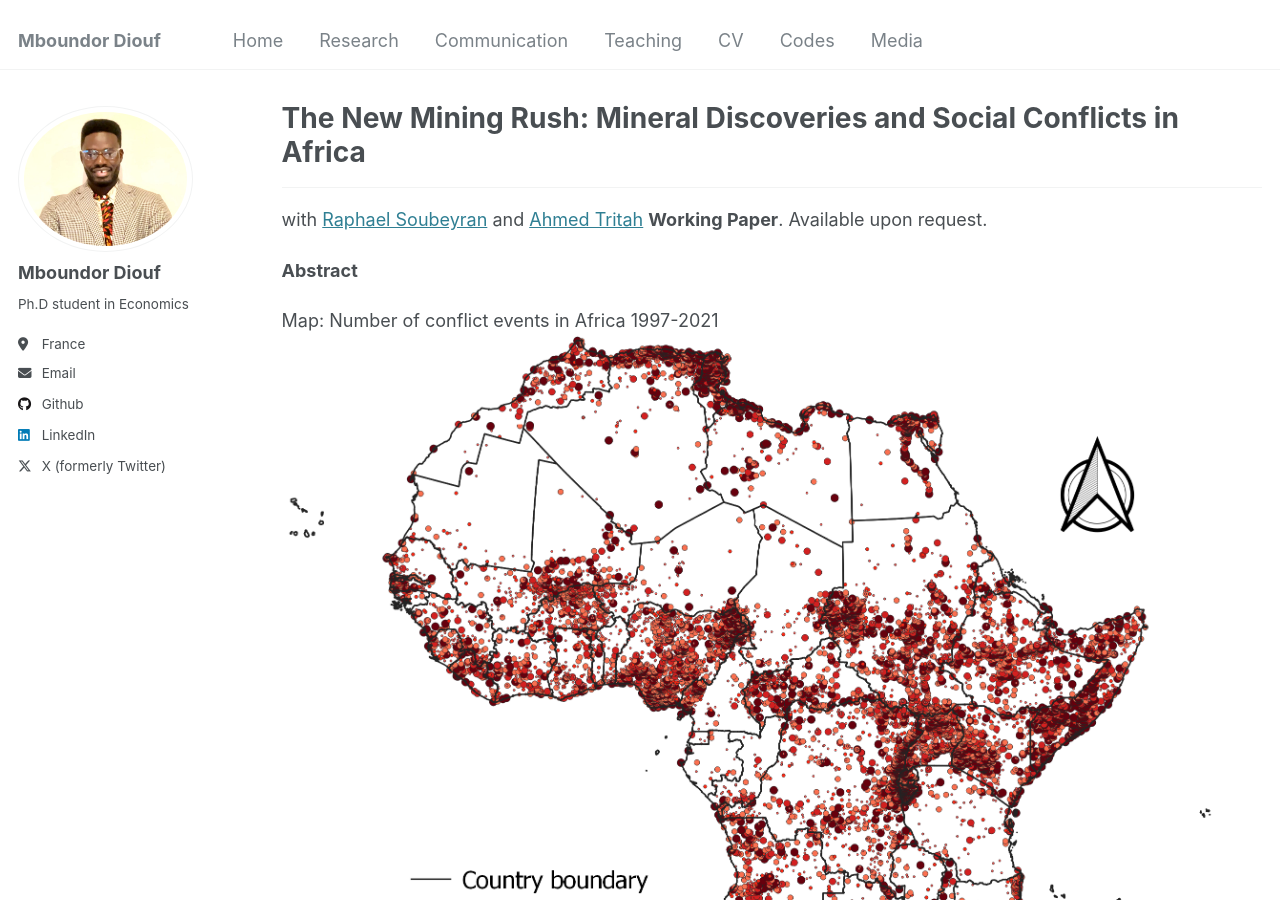
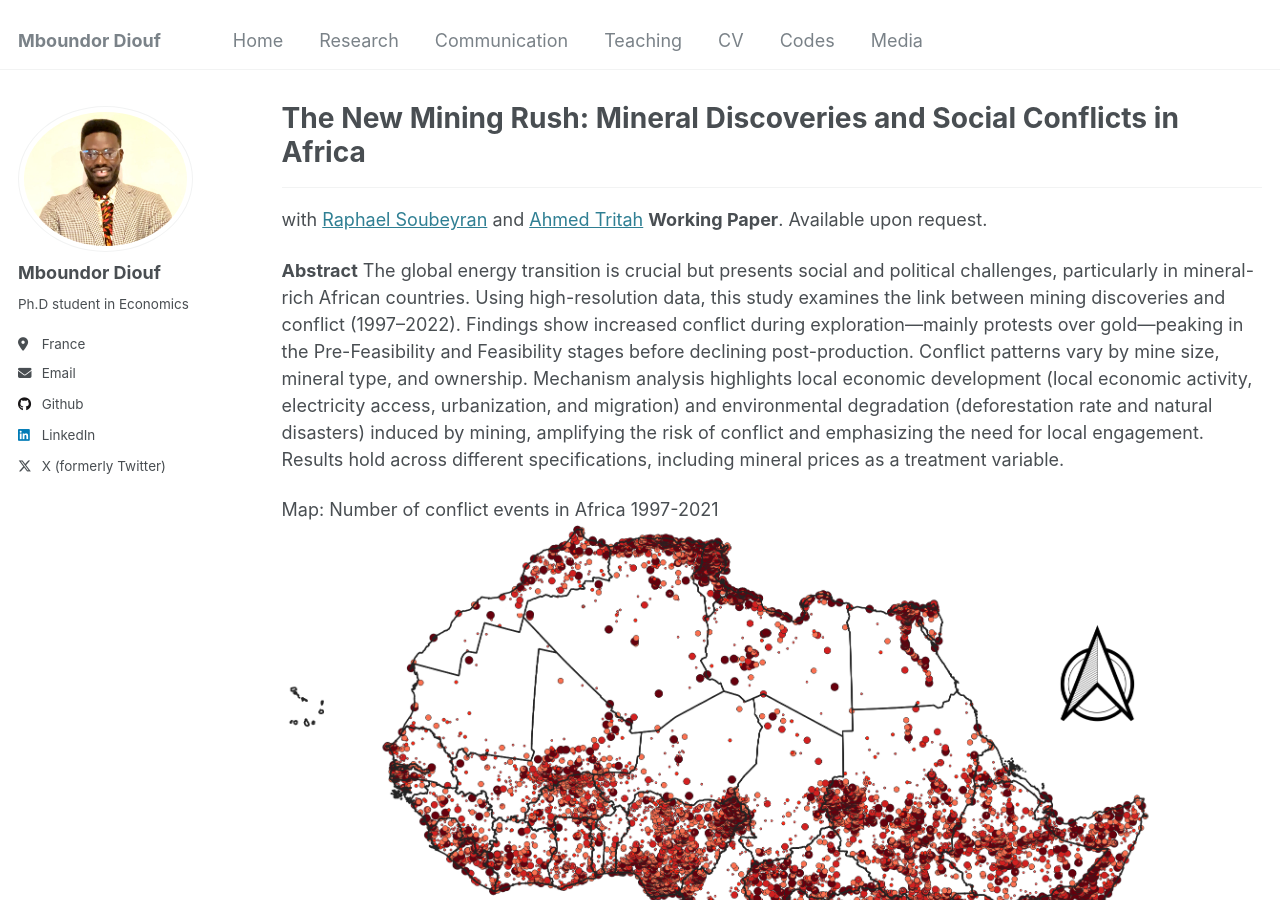
Before and after one commit to mboundordiouf/mboundordiouf.github.io, a Jekyll site: the page built from _pages/publications.md, in a window 1280 px wide and 900 px high, scrolled down 3136 px. Built offline with Jekyll 4.4.1, drawn with Linux system fonts in a browser that asks for light colours.

Commit message:
Update publications.md

```diff
--- a/_pages/publications.md
+++ b/_pages/publications.md
@@ -33,7 +33,7 @@ with [Raphael Soubeyran](https://sites.google.com/site/soubeyranhomepage/) and [
 **Working Paper**. Available upon request.
 
 **Abstract**
-
+The global energy transition is crucial but presents social and political challenges, particularly in mineral-rich African countries. Using high-resolution data, this study examines the link between mining discoveries and conflict (1997–2022). Findings show increased conflict during exploration—mainly protests over gold—peaking in the Pre-Feasibility and Feasibility stages before declining post-production. Conflict patterns vary by mine size, mineral type, and ownership. Mechanism analysis highlights local economic development (local economic activity, electricity access, urbanization, and migration) and environmental degradation (deforestation rate and natural disasters) induced by mining, amplifying the risk of conflict and emphasizing the need for local engagement. Results hold across different specifications, including mineral prices as a treatment variable.
 
  Map: Number of conflict events in Africa 1997-2021 <br/><img src='/images/Map_number of ACLED events.png'>
 
```
